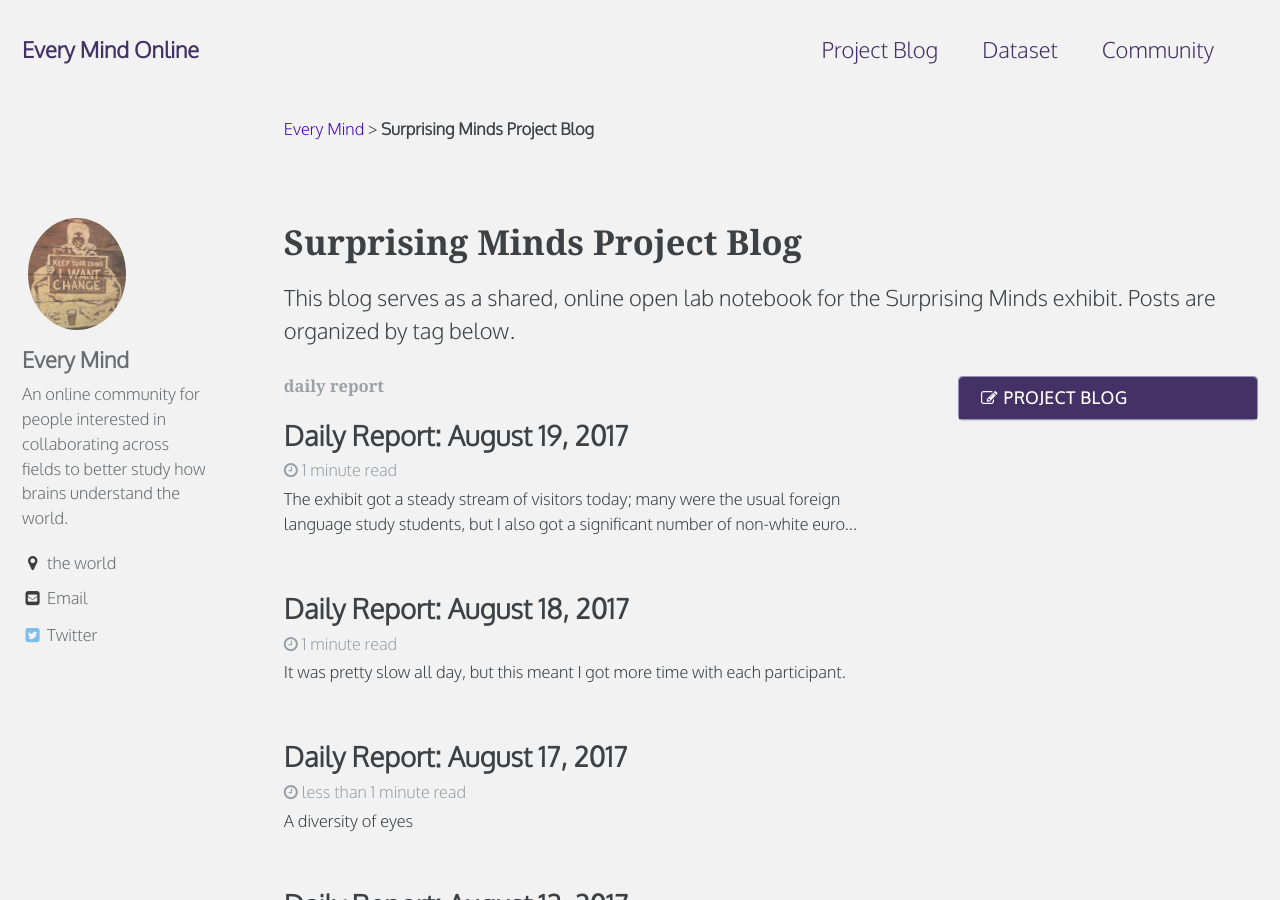
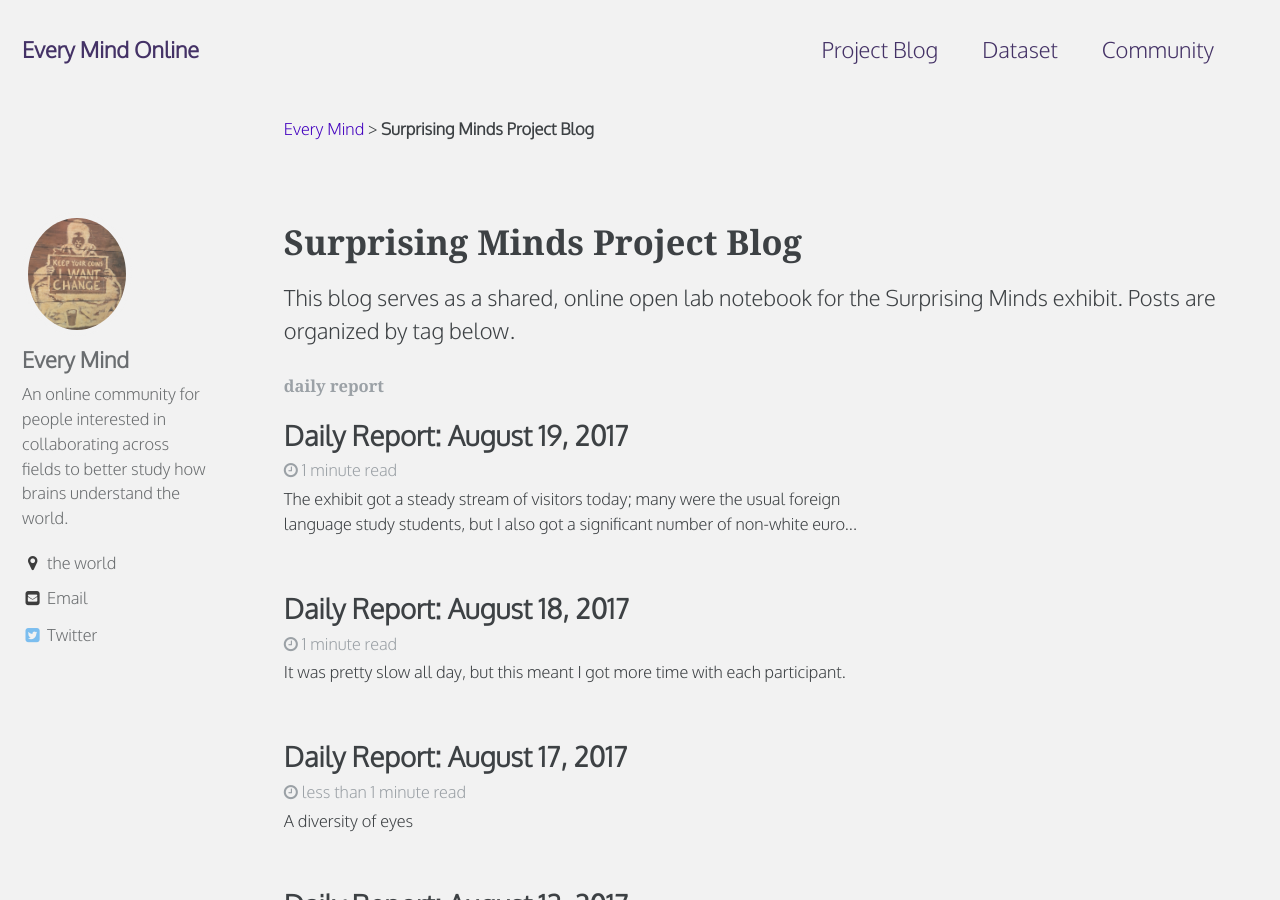
Before and after one commit to everymind/SurprisingMinds, a Jekyll site: the page built from _pages/blog-archive.md, in a window 1280 px wide and 900 px high. Built offline with Jekyll 4.4.1, drawn with Linux system fonts in a browser that asks for light colours; some web fonts are replaced.

Commit message:
Update blog-archive.md

```diff
--- a/_pages/blog-archive.md
+++ b/_pages/blog-archive.md
@@ -6,8 +6,6 @@ author_profile: true
 ---
 
 This blog serves as a shared, online open lab notebook for the Surprising Minds exhibit. Posts are organized by tag below.
-
-{% include toc icon="pencil-square-o" title="Project Blog" %}
 
 {% include group-by-array collection=site.posts field="categories" %}
 
```
